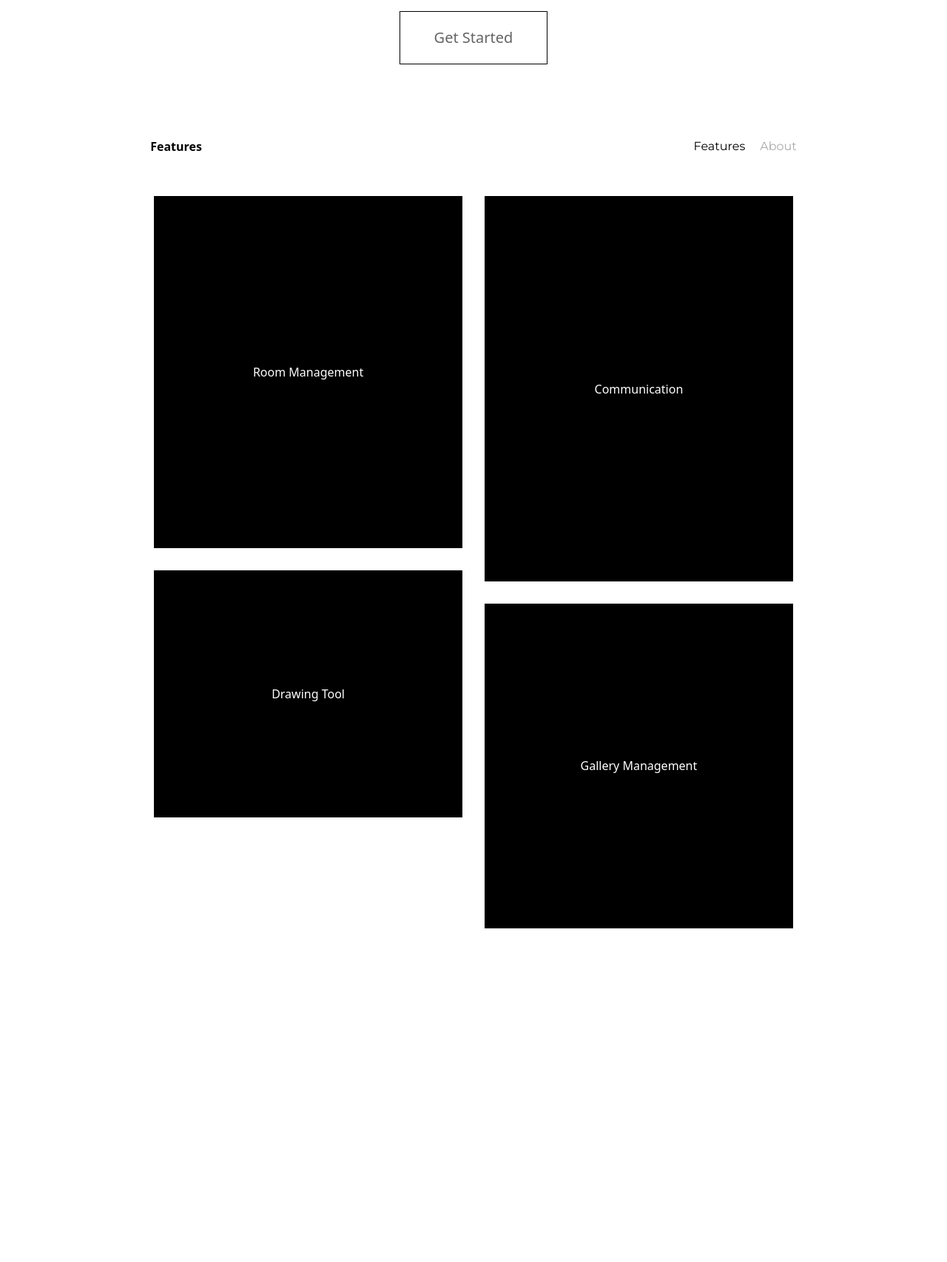
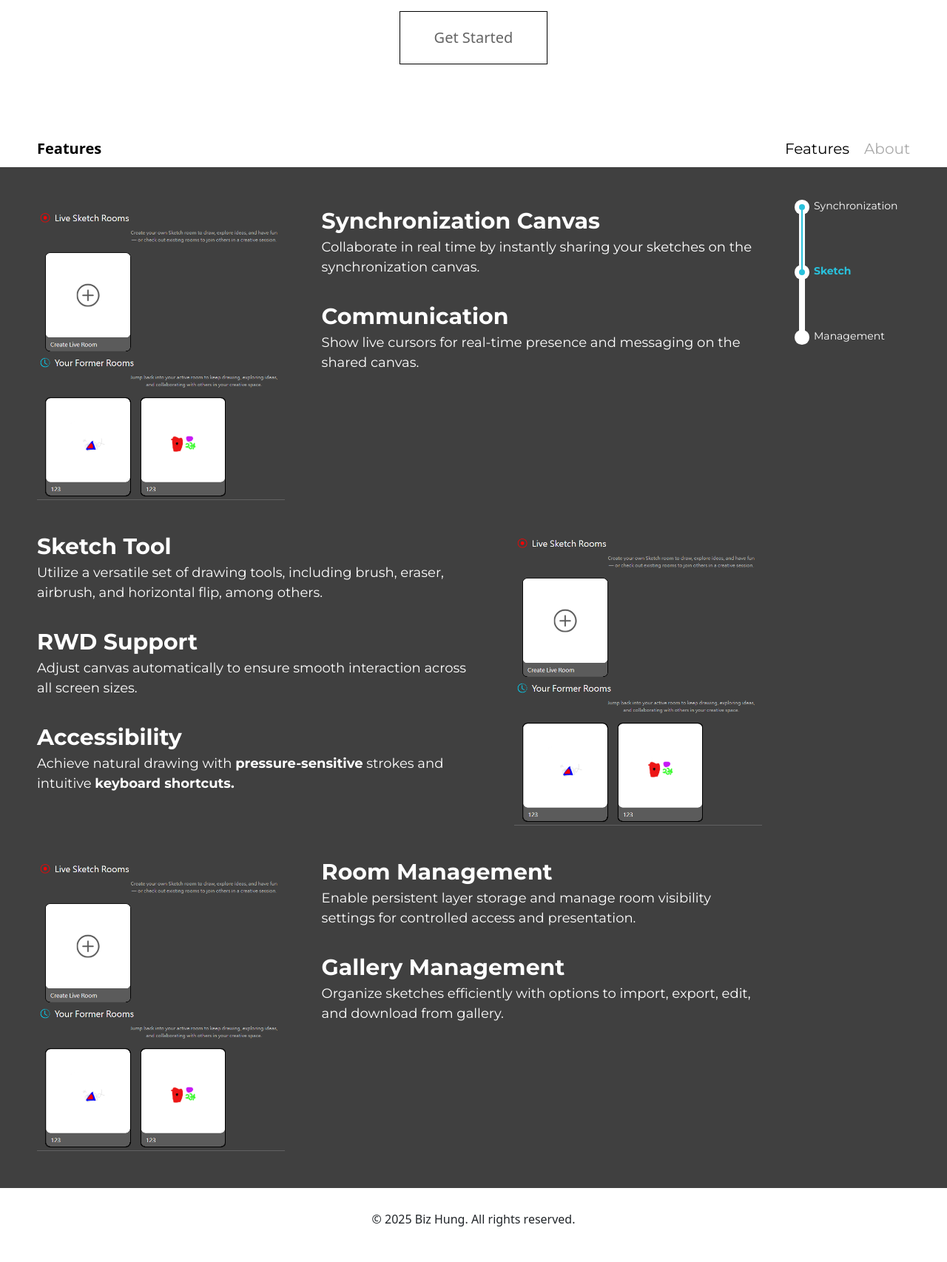
Before and after one commit to z50205/py_SharingSketch_FastAPI, a FastAPI app: page / in a window 1280 px wide. Shown: the part 324-2030 px from the top of the page at 74% size. Before the commit the page ends 1579 px from the top, so only its background shows below. Run offline with FastAPI, Linux system fonts and the light colour scheme; parts of the project's set-up code (start-up, migrations or seed data) failed here and were passed over; some libraries are stand-ins or nearby versions; some web fonts are replaced.

Commit message:
[UI]Update Index page layout.

```diff
--- a/PSS/static/styles/index.css
+++ b/PSS/static/styles/index.css
@@ -171,9 +171,11 @@ body{
   transition: background-color 0.3s ease, color 0.3s ease;
 }
 .main-container{
-  max-width: 1200px;
+  width: 100%;
+  justify-items: center;
 }
 .top-main-container{
+  max-width: 1200px;
   height: 500px;
   display: flex;
   align-items: center;
@@ -212,20 +214,34 @@ body{
   transition: background-color 0.3s ease, color 0.3s ease;
 }
 .tab-container{
+  width: 100%;
+  background-color: white;
+  display: flex;
+  justify-content: center;
+  position: sticky;
+  top: 0;
+}
+.tab-bar{
+  width: 100%;
+  max-width: 1200px;
   display:flex;
   font-family: 'Montserrat';
   justify-content: space-between;
+  position: sticky;
+  top:0;
 }
 .tab-title{
   margin:10px;
   font-family: "Sans";
   font-weight: bold;
+  font-size: 20px;
   color:black
 }
 .tab-item-list{
   display: flex;
 }
 .tab-item{
+  font-size: 20px;
   margin:10px;
   color:rgb(170, 170, 170);
   cursor: pointer;
@@ -234,12 +250,92 @@ body{
   color:black;
 }
 .feature-main-container{
+  width:100%;
+  background-color: rgb(64, 64, 64);
+  color:white;
   display: flex;
-  align-items: start;
+  justify-content: center;
 }
 .feature-main-column{
   flex:1;
-  margin: 15px;
+  margin: 10px;
+}
+.feature-main-element{
+  display: flex;
+  margin: 40px 0px;
+}
+.feature-main-element-image{
+  display: flex;
+  height:400px;
+}
+.feature-main-element-description{
+  flex:1;
+  margin-left: 50px;
+}
+.feature-main-element-description.left{
+  margin-left: unset;
+  margin-right: 50px;
+}
+.feature-main-element-description-title{
+  font-family: 'Montserrat';
+  font-size: 30px;
+  font-weight: bold;
+}
+.feature-main-element-description-content{
+  font-family: 'Montserrat';
+  font-size: 18px;
+  margin-bottom: 30px;
+}
+
+.footer-container{
+  width: 100%;
+  height:100px;
+  display: flex;
+  align-items: center;
+  justify-content: center;
+  flex-wrap: wrap;
+}
+
+.feature-main-timelinediv{
+  display: flex;
+  flex-direction: column;
+  align-items: center;
+}
+.feature-main-timeline-circle{
+  width: 8px;
+  aspect-ratio: 1;
+  border-radius: 50%;
+  background-color: white;
+  box-shadow: 0 0 0 6px white;
+  position: relative;
+  z-index:2;
+}
+.feature-main-timeline-circle.active{
+  background-color: rgb(41, 193, 220);
+  box-shadow: 0 0 0 6px white;
+}
+.feature-main-timeline-line{
+  width: 8px;
+  height: 80px;
+  box-sizing: border-box;
+  background-color: white;
+  z-index:3;
+}
+.feature-main-timeline-line.active{
+  background-color: rgb(41, 193, 220);
+  border:1px solid white ;
+  border-width: 0px 3px 0px 3px;
+}
+.feature-main-timeline-text{
+  position: absolute;
+  font-family: 'Montserrat';
+  top: -8px;
+  left: 20px;
+  font-size: 14px;
+}
+.feature-main-timeline-text.active{
+  color: rgb(41, 193, 220);
+  font-weight: bold;
 }
 .feature-main-itemdiv{
   display: flex;
--- a/PSS/templates/index.html
+++ b/PSS/templates/index.html
@@ -28,6 +28,7 @@
     </div>
   </div>
   <div class="tab-container">
+    <div class="tab-bar">
       <div>
         <div class="tab-title" id="tab-title">Features</div>
       </div>
@@ -36,7 +37,78 @@
         <div class="tab-item">About</div>
       </div>
     </div>
+  </div>
   <div class="feature-main-container">
+    <div style="display: flex;align-items: start;max-width: 1200px;">
+      <div class="feature-main-column">
+        <div class="feature-main-element">
+          <div class="feature-main-element-image">
+            <img src="static/pics/chooseroom.png" />
+          </div>
+          <div class="feature-main-element-description">
+            <div class="feature-main-element-description-title">Synchronization Canvas</div>
+            <div class="feature-main-element-description-content">
+              Collaborate in real time by instantly sharing your sketches on the synchronization canvas.
+            </div>
+            <div class="feature-main-element-description-title">Communication</div>
+            <div class="feature-main-element-description-content">
+              Show live cursors for real-time presence and messaging on the shared canvas.
+            </div>
+          </div>
+        </div>
+        <div class="feature-main-element">
+          <div class="feature-main-element-description left">
+            <div class="feature-main-element-description-title">Sketch Tool</div>
+            <div class="feature-main-element-description-content">
+              Utilize a versatile set of drawing tools, including brush, eraser, airbrush, and horizontal flip, among others.
+            </div>
+            <div class="feature-main-element-description-title">RWD Support</div>
+            <div class="feature-main-element-description-content">
+              Adjust canvas automatically to ensure smooth interaction across all screen sizes.
+            </div>
+            <div class="feature-main-element-description-title">Accessibility</div>
+            <div class="feature-main-element-description-content">
+              Achieve natural drawing with <b>pressure-sensitive</b> strokes and intuitive <b>keyboard shortcuts.</b>
+            </div>
+          </div>
+          <div class="feature-main-element-image">
+            <img src="static/pics/chooseroom.png" />
+          </div>
+        </div>
+        <div class="feature-main-element">
+          <div class="feature-main-element-image">
+            <img src="static/pics/chooseroom.png" />
+          </div>
+          <div class="feature-main-element-description">
+            <div class="feature-main-element-description-title">Room Management</div>
+            <div class="feature-main-element-description-content">
+              Enable persistent layer storage and manage room visibility settings for controlled access and presentation.
+            </div>
+            <div class="feature-main-element-description-title">Gallery Management</div>
+            <div class="feature-main-element-description-content">
+              Organize sketches efficiently with options to import, export, edit, and download from gallery.
+            </div>
+          </div>
+        </div>
+      </div>
+      <div class="feature-main-column" style="flex:unset;width:150px;display: flex;margin-top: 50px;position:sticky;top:90px;margin-left: 40px;">
+        <div class="feature-main-timelinediv">
+          <div class="feature-main-timeline-circle active">
+            <div class="feature-main-timeline-text">Synchronization</div>
+          </div>
+          <div class="feature-main-timeline-line active"></div>
+          <div class="feature-main-timeline-circle active">
+            <div class="feature-main-timeline-text active">Sketch</div>
+          </div>
+          <div class="feature-main-timeline-line"></div>
+          <div class="feature-main-timeline-circle">
+            <div class="feature-main-timeline-text">Management</div>
+          </div>
+        </div>
+      </div>
+    </div>
+  </div>
+  <!-- <div class="feature-main-container">
     <div class="feature-main-column">
       <div class="feature-main-itemdiv" style="aspect-ratio: 3.5/4;">
         <div class="feature-main-item">
@@ -73,8 +145,10 @@
         </div>
       </div>
     </div>
+  </div> -->
+  <div class="footer-container">
+    <p>© 2025 Biz Hung. All rights reserved.</p>
   </div>
-
 
 
 
--- a/PSS/templates/room.html
+++ b/PSS/templates/room.html
@@ -139,7 +139,7 @@
               <ul class="layer-ul" id="layer_thumbnail" >
                 <li id="thumbnail_1" style="background-color: rgb(95, 103, 255)" onclick="change_minelayer_active(this)"><a style="margin: 10px;"id="visibility_1" onclick="change_minelayer_visibility(this)">
                     <img src="static/icons/eye.svg"
-                    ><span class="visually-hidden">Button</span></a><img class="mx-2" width="75" height="75"
+                    ><span class="visually-hidden">Button</span></a><img class="mx-2" width="50" height="50"
                   /></li>
               </ul>
           </div>
```
Lines whose indentation alone changed are shown as unchanged.
